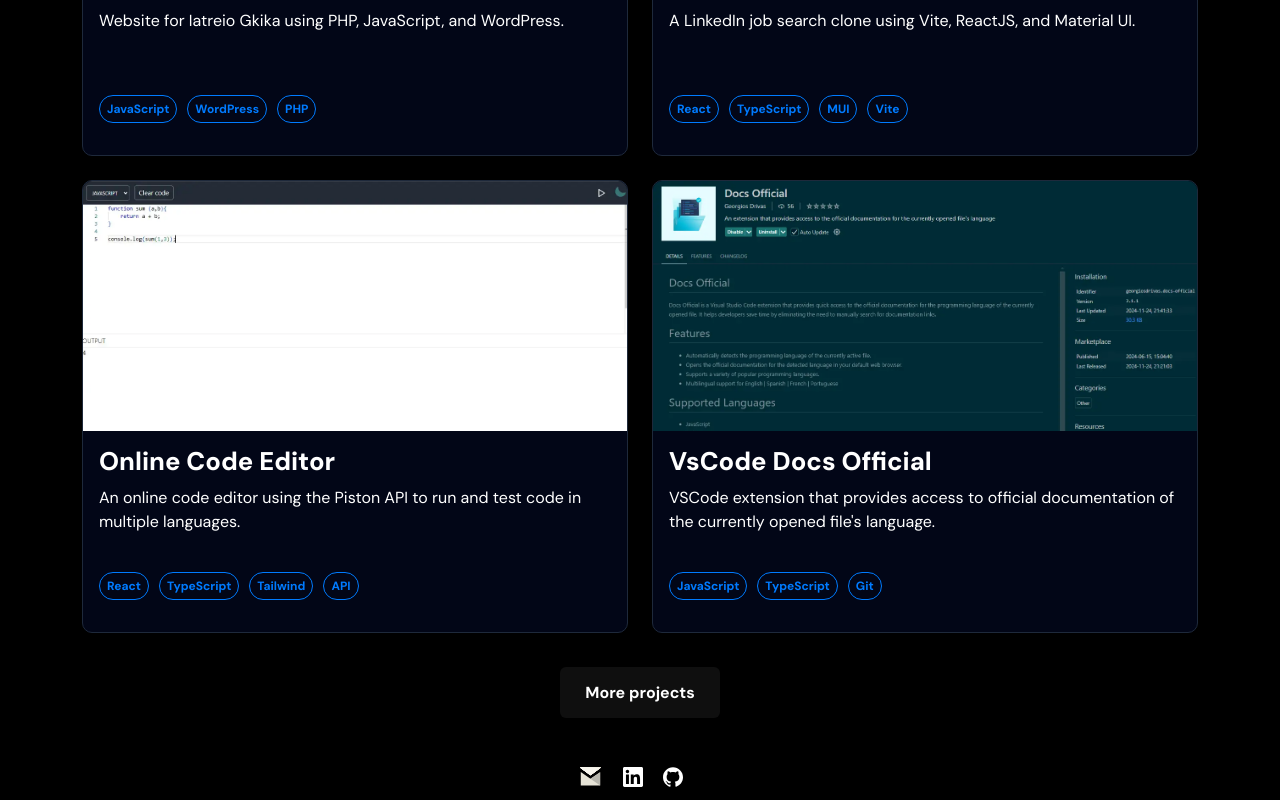
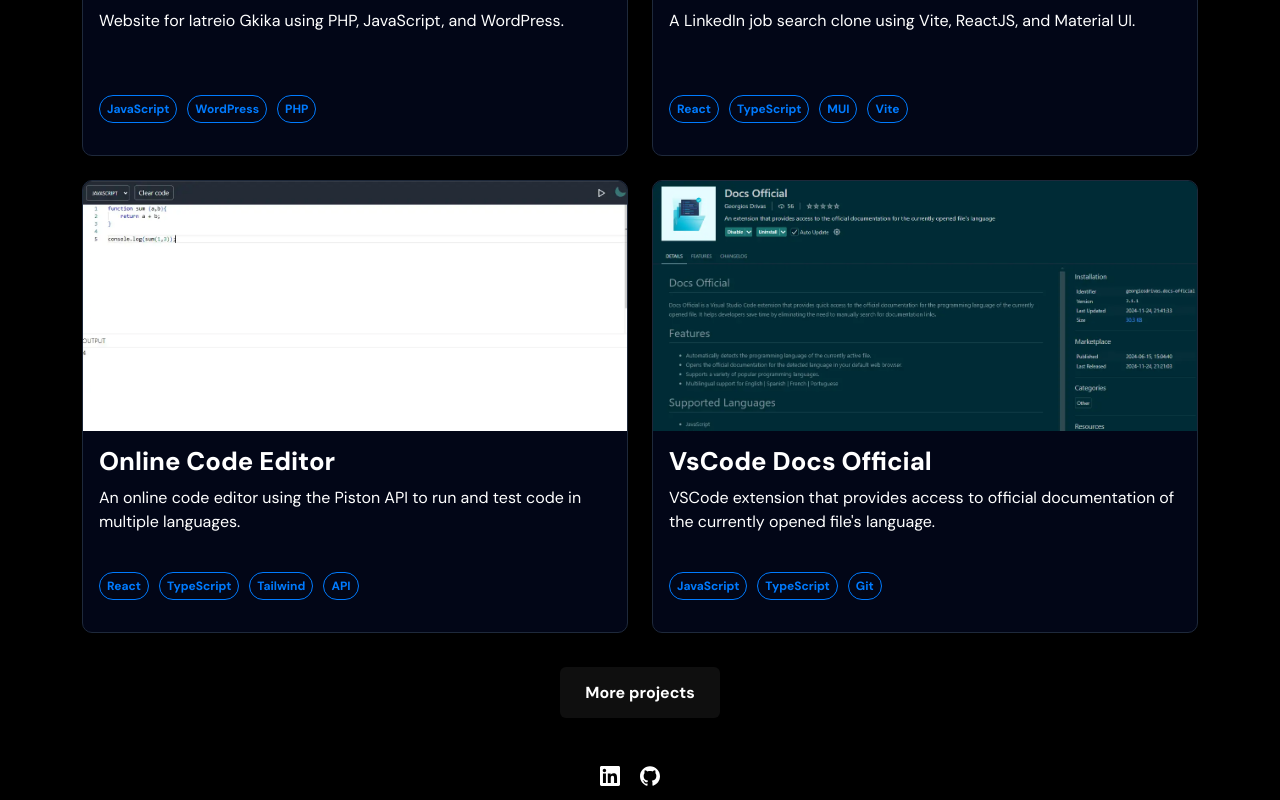
Before and after one commit to GeorgiosDrivas/portfolio, a React (Vite) app: page / in a window 1280 px wide. Shown: the part 2316-3116 px from the top of the page. Built offline with nearby package versions, Linux system fonts and the light colour scheme.

Commit message:
Styling socials section

```diff
--- a/src/Socials.tsx
+++ b/src/Socials.tsx
@@ -1,4 +1,3 @@
-import EmailSvg from "./assets/emailSvg";
 import GithubSvg from "./assets/githubSvg";
 import LinkedinSvg from "./assets/linkedinSvg";
 import "./styles/socials.css";
@@ -10,9 +9,6 @@ export default function Socials() {
         <div className="row">
           <div className="col-12">
             <div className="socials-wrap">
-              <a href="mailto:drivasgeorgios0@gmail.com" title="Email">
-                <EmailSvg />
-              </a>
               <a
                 href="https://www.linkedin.com/in/drivasgeorgios/"
                 title="Linkedin Profile"
--- a/src/assets/emailSvg.tsx
+++ /dev/null
@@ -1,170 +0,0 @@
-export default function EmailSvg() {
-  return (
-    <>
-      <svg
-        className="gmail"
-        xmlns="http://www.w3.org/2000/svg"
-        width="800px"
-        height="800px"
-        viewBox="7.086 -169.483 1277.149 1277.149"
-        shapeRendering="geometricPrecision"
-        textRendering="geometricPrecision"
-        imageRendering="optimizeQuality"
-      >
-        <path fill="none" d="M1138.734 931.095h.283M1139.017 931.095h-.283" />
-        <path
-          d="M1179.439 7.087c57.543 0 104.627 47.083 104.627 104.626v30.331l-145.36 103.833-494.873 340.894L148.96 242.419v688.676h-37.247c-57.543 0-104.627-47.082-104.627-104.625V111.742C7.086 54.198 54.17 7.115 111.713 7.115l532.12 394.525L1179.41 7.115l.029-.028z"
-          fill="transparent"
-        />
-        <linearGradient
-          id="a"
-          gradientUnits="userSpaceOnUse"
-          x1="1959.712"
-          y1="737.107"
-          x2="26066.213"
-          y2="737.107"
-          gradientTransform="matrix(.0283 0 0 -.0283 248.36 225.244)"
-        >
-          <stop offset="0" stopColor="#f8f6ef" />
-          <stop offset="1" stopColor="#e7e4d6" />
-        </linearGradient>
-        <path
-          fill="url(#a)"
-          d="M111.713 7.087l532.12 394.525L1179.439 7.087z"
-        />
-        <path
-          fill="#e7e4d7"
-          d="M148.96 242.419v688.676h989.774V245.877L643.833 586.771z"
-        />
-        <path
-          fill="#b8b7ae"
-          d="M148.96 931.095l494.873-344.324-2.24-1.586L148.96 923.527z"
-        />
-        <path
-          fill="#b7b6ad"
-          d="M1138.734 245.877l.283 685.218-495.184-344.324z"
-        />
-        <path
-          d="M1284.066 142.044l.17 684.51c-2.494 76.082-35.461 103.238-145.219 104.514l-.283-685.219 145.36-103.833-.028.028z"
-          fill="transparent"
-        />
-        <linearGradient
-          id="b"
-          gradientUnits="userSpaceOnUse"
-          x1="1959.712"
-          y1="737.107"
-          x2="26066.213"
-          y2="737.107"
-          gradientTransform="matrix(.0283 0 0 -.0283 248.36 225.244)"
-        >
-          <stop offset="0" stopColor="#f8f6ef" />
-          <stop offset="1" stopColor="#e7e4d6" />
-        </linearGradient>
-        <path
-          fill="url(#b)"
-          d="M111.713 7.087l532.12 394.525L1179.439 7.087z"
-        />
-        <linearGradient
-          id="c"
-          gradientUnits="userSpaceOnUse"
-          x1="1959.712"
-          y1="737.107"
-          x2="26066.213"
-          y2="737.107"
-          gradientTransform="matrix(.0283 0 0 -.0283 248.36 225.244)"
-        >
-          <stop offset="0" stopColor="#f8f6ef" />
-          <stop offset="1" stopColor="#e7e4d6" />
-        </linearGradient>
-        <path
-          fill="url(#c)"
-          d="M111.713 7.087l532.12 394.525L1179.439 7.087z"
-        />
-        <linearGradient
-          id="d"
-          gradientUnits="userSpaceOnUse"
-          x1="1959.712"
-          y1="737.107"
-          x2="26066.213"
-          y2="737.107"
-          gradientTransform="matrix(.0283 0 0 -.0283 248.36 225.244)"
-        >
-          <stop offset="0" stopColor="#f8f6ef" />
-          <stop offset="1" stopColor="#e7e4d6" />
-        </linearGradient>
-        <path
-          fill="url(#d)"
-          d="M111.713 7.087l532.12 394.525L1179.439 7.087z"
-        />
-        <linearGradient
-          id="e"
-          gradientUnits="userSpaceOnUse"
-          x1="1959.712"
-          y1="737.107"
-          x2="26066.213"
-          y2="737.107"
-          gradientTransform="matrix(.0283 0 0 -.0283 248.36 225.244)"
-        >
-          <stop offset="0" stopColor="#f8f6ef" />
-          <stop offset="1" stopColor="#e7e4d6" />
-        </linearGradient>
-        <path
-          fill="url(#e)"
-          d="M111.713 7.087l532.12 394.525L1179.439 7.087z"
-        />
-        <linearGradient
-          id="f"
-          gradientUnits="userSpaceOnUse"
-          x1="1959.712"
-          y1="737.107"
-          x2="26066.213"
-          y2="737.107"
-          gradientTransform="matrix(.0283 0 0 -.0283 248.36 225.244)"
-        >
-          <stop offset="0" stopColor="#f8f6ef" />
-          <stop offset="1" stopColor="#e7e4d6" />
-        </linearGradient>
-        <path
-          fill="url(#f)"
-          d="M111.713 7.087l532.12 394.525L1179.439 7.087z"
-        />
-        <linearGradient
-          id="g"
-          gradientUnits="userSpaceOnUse"
-          x1="1959.712"
-          y1="737.107"
-          x2="26066.213"
-          y2="737.107"
-          gradientTransform="matrix(.0283 0 0 -.0283 248.36 225.244)"
-        >
-          <stop offset="0" stopColor="#f8f6ef" />
-          <stop offset="1" stopColor="#e7e4d6" />
-        </linearGradient>
-        <path
-          fill="url(#g)"
-          d="M111.713 7.087l532.12 394.525L1179.439 7.087z"
-        />
-        <linearGradient
-          id="h"
-          gradientUnits="userSpaceOnUse"
-          x1="1959.712"
-          y1="737.107"
-          x2="26066.213"
-          y2="737.107"
-          gradientTransform="matrix(.0283 0 0 -.0283 248.36 225.244)"
-        >
-          <stop offset="0" stopColor="#f8f6ef" />
-          <stop offset="1" stopColor="#e7e4d6" />
-        </linearGradient>
-        <path
-          fill="url(#h)"
-          d="M111.713 7.087l532.12 394.525L1179.439 7.087z"
-        />
-        <path
-          fill="#f7f5ed"
-          d="M111.713 7.087l532.12 394.525L1179.439 7.087z"
-        />
-      </svg>
-    </>
-  );
-}
--- a/src/styles/socials.css
+++ b/src/styles/socials.css
@@ -5,14 +5,13 @@
   margin: 10px 0;
 }
 
-#socials svg {
+.socials-wrap svg {
   fill: #ffffff;
   width: 20px;
   height: 20px;
   margin-right: 20px;
 }
 
-#socials .gmail {
-  width: 25px;
-  height: 27px;
+.light .socials-wrap svg {
+  fill: #000000;
 }
```
